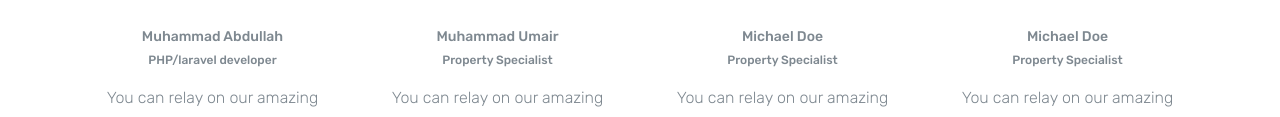
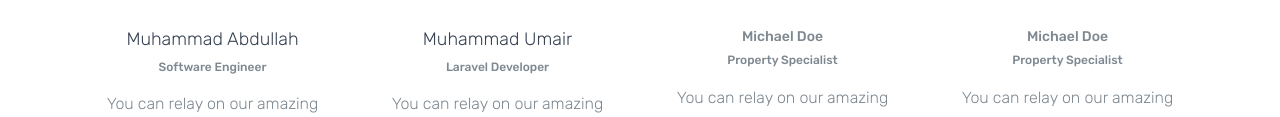
Before and after one commit to adcs-s22-011/logix, a website: page index.html in a window 1280 px wide. Shown: the part 5363-5480 px from the top of the page. Drawn offline with nearby package versions, Linux system fonts and the light colour scheme; files whose address does not match are found by name.

Commit message:
bug fixes
setting of text sizes and grid setting

```diff
--- a/index.html
+++ b/index.html
@@ -315,9 +315,9 @@
         <p class="lead">You can relay on our amazing features list and also our customer services will be great experience for you without doubt and in no-time</p>
       </div>
     </div>
-    <div class="row">
+    <div class="row ">
       <!-- column  -->
-      <div class="col-lg-3  mb-4">
+      <div class="col-lg-3 mb-4">
         <!-- Row -->
         <div class="row">
           <div class="col-md-12">
@@ -325,8 +325,8 @@
           </div>
           <div class="col-md-12 text-center">
             <div class="pt-2">
-              <h5 class="mt-4 font-weight-medium mb-0">Muhammad Abdullah</h5>
-              <h6 class="subtitle mb-3">PHP/laravel developer</h6>
+              <h4 class="mt-4 font-weight-medium mb-0">Muhammad Abdullah</h4>
+              <h6 class="subtitle mb-3">Software Engineer</h6>
               <p>You can relay on our amazing features list and also our customer services will be great experience.</p>
               <ul class="list-inline">
                 <li class="list-inline-item"><a href="#" class="text-decoration-none d-block px-1"><i class="icon-social-facebook"></i></a></li>
@@ -349,8 +349,8 @@
           </div>
           <div class="col-md-12 text-center">
             <div class="pt-2">
-              <h5 class="mt-4 font-weight-medium mb-0">Muhammad Umair</h5>
-              <h6 class="subtitle mb-3">Property Specialist</h6>
+              <h4 class="mt-4 font-weight-medium mb-0">Muhammad Umair</h4>
+              <h6 class="subtitle mb-3">Laravel Developer</h6>
               <p>You can relay on our amazing features list and also our customer services will be great experience.</p>
               <ul class="list-inline">
                 <li class="list-inline-item"><a href="#" class="text-decoration-none d-block px-1"><i class="icon-social-facebook"></i></a></li>
@@ -480,6 +480,7 @@
             <li><a href="https://www.linkedin.com/company/99942119/admin/feed/posts/"><i class="icon-linkedin"></i></a></li>
             <li><a href="https://www.facebook.com/profile.php?id=61551242997137"><i class="icon-facebook"></i></a></li>
             <li><a href="#"><i class="icon-instagram2"></i></a></li>
+
           </ul>
           <p>
             <small>&copy; 2023 <a href="#" target="_blank">Logixterm</a>. All Rights Reserved. <br> Designed &amp; Developed by <a href="#" target="_blank">Logixterm</a></small>
```
